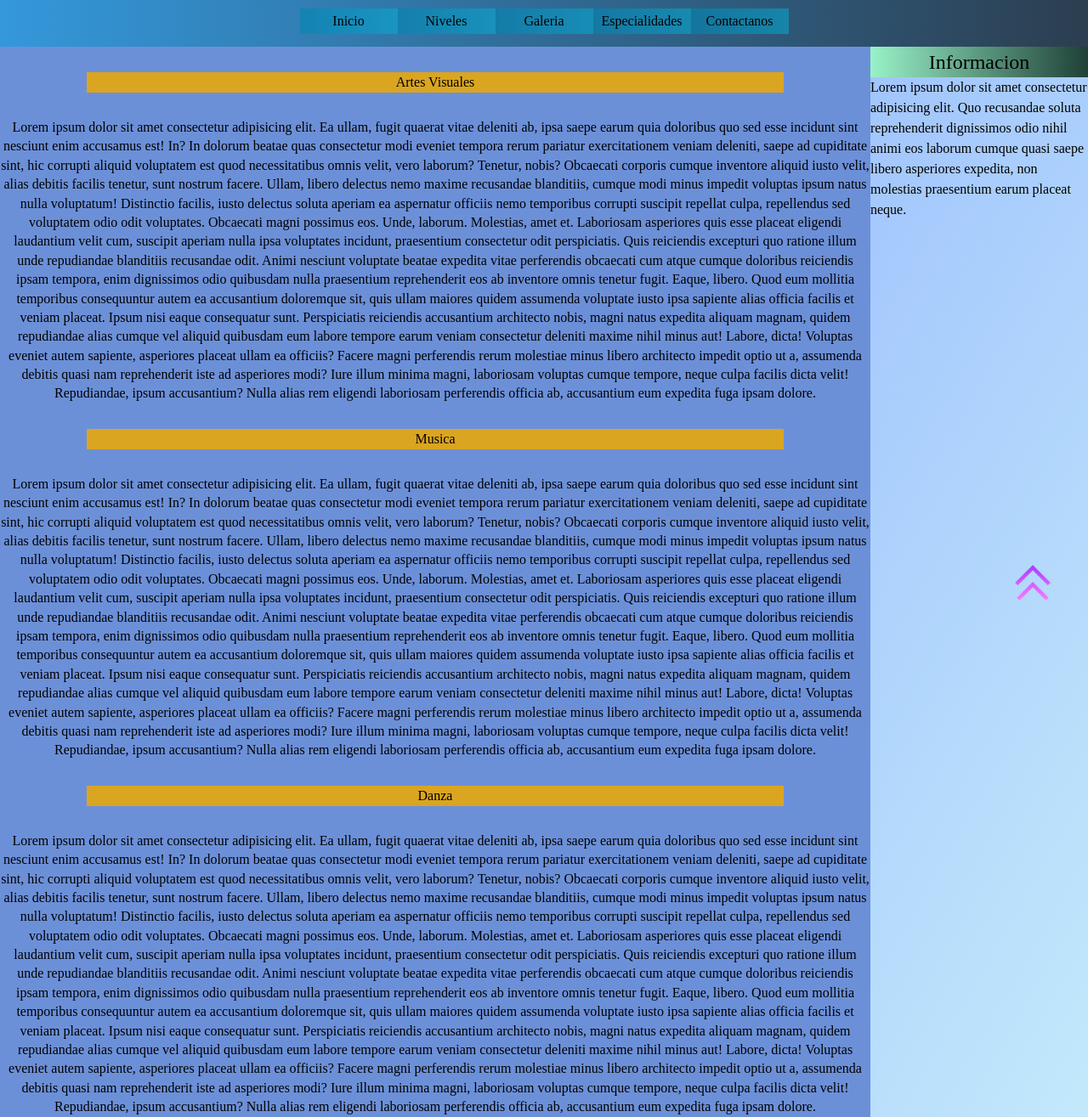
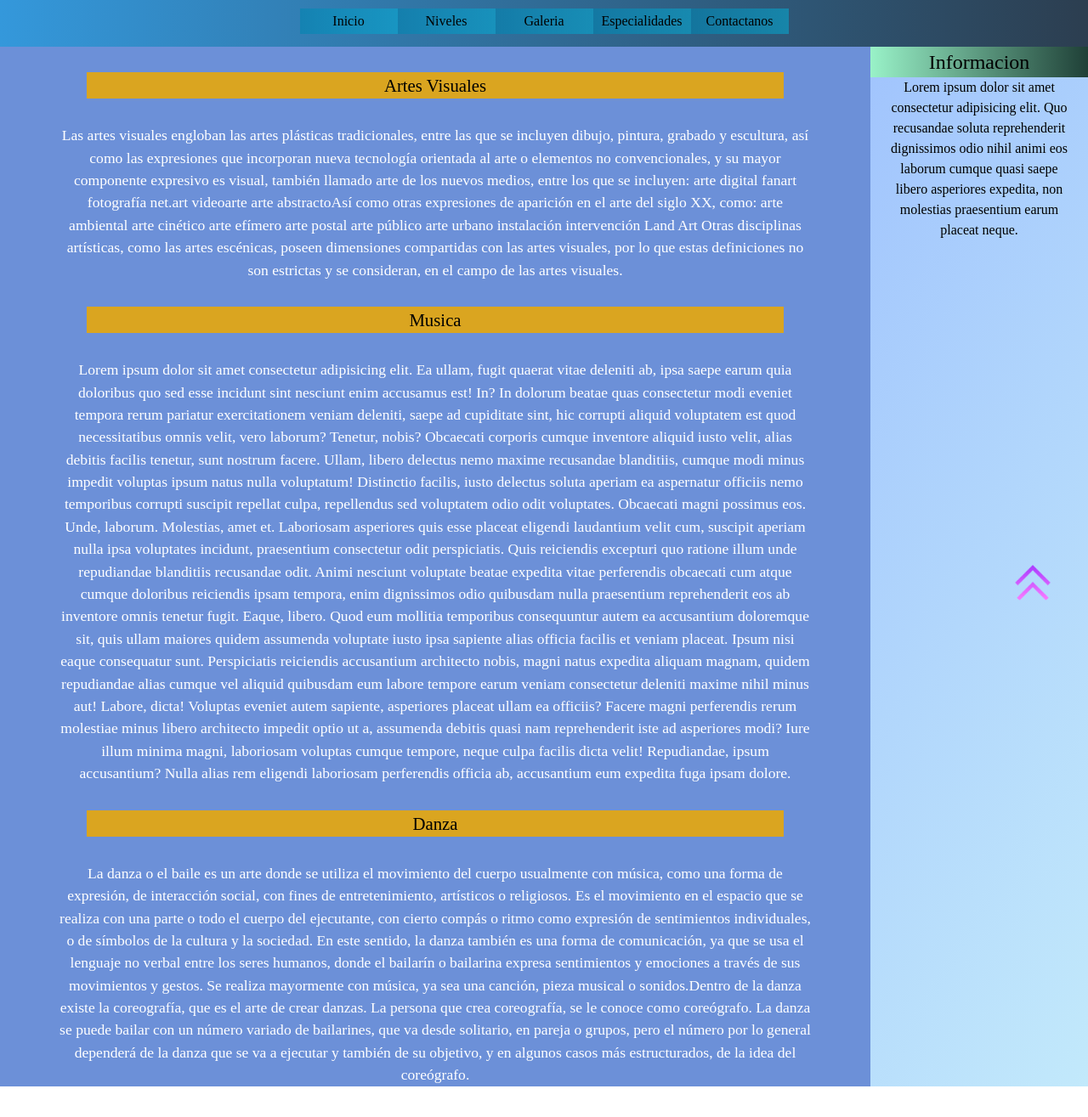
Before and after one commit to IgnacioTosini/CoderCurso, a website: page pages/especialidades.html in a window 1280 px wide. Shown: the part 80-1395 px from the top of the page at 85% size. After the commit the page ends 1359 px from the top, so only its background shows below. Drawn offline with nearby package versions, Linux system fonts and the light colour scheme.

Commit message:
cambios esteticos

```diff
--- a/pages/especialidades.html
+++ b/pages/especialidades.html
@@ -57,35 +57,7 @@
             <section>
                 <section class="sectionInfo">
                     <h3 id="artesVisuales">Artes Visuales</h3>
-                    <p>Lorem ipsum dolor sit amet consectetur adipisicing elit. Ea ullam, fugit quaerat vitae deleniti
-                        ab, ipsa saepe earum quia doloribus quo sed esse incidunt sint nesciunt enim accusamus est! In?
-                        In dolorum beatae quas consectetur modi eveniet tempora rerum pariatur exercitationem veniam
-                        deleniti, saepe ad cupiditate sint, hic corrupti aliquid voluptatem est quod necessitatibus
-                        omnis velit, vero laborum? Tenetur, nobis?
-                        Obcaecati corporis cumque inventore aliquid iusto velit, alias debitis facilis tenetur, sunt
-                        nostrum facere. Ullam, libero delectus nemo maxime recusandae blanditiis, cumque modi minus
-                        impedit voluptas ipsum natus nulla voluptatum!
-                        Distinctio facilis, iusto delectus soluta aperiam ea aspernatur officiis nemo temporibus
-                        corrupti suscipit repellat culpa, repellendus sed voluptatem odio odit voluptates. Obcaecati
-                        magni possimus eos. Unde, laborum. Molestias, amet et.
-                        Laboriosam asperiores quis esse placeat eligendi laudantium velit cum, suscipit aperiam nulla
-                        ipsa voluptates incidunt, praesentium consectetur odit perspiciatis. Quis reiciendis excepturi
-                        quo ratione illum unde repudiandae blanditiis recusandae odit.
-                        Animi nesciunt voluptate beatae expedita vitae perferendis obcaecati cum atque cumque doloribus
-                        reiciendis ipsam tempora, enim dignissimos odio quibusdam nulla praesentium reprehenderit eos ab
-                        inventore omnis tenetur fugit. Eaque, libero.
-                        Quod eum mollitia temporibus consequuntur autem ea accusantium doloremque sit, quis ullam
-                        maiores quidem assumenda voluptate iusto ipsa sapiente alias officia facilis et veniam placeat.
-                        Ipsum nisi eaque consequatur sunt.
-                        Perspiciatis reiciendis accusantium architecto nobis, magni natus expedita aliquam magnam,
-                        quidem repudiandae alias cumque vel aliquid quibusdam eum labore tempore earum veniam
-                        consectetur deleniti maxime nihil minus aut! Labore, dicta!
-                        Voluptas eveniet autem sapiente, asperiores placeat ullam ea officiis? Facere magni perferendis
-                        rerum molestiae minus libero architecto impedit optio ut a, assumenda debitis quasi nam
-                        reprehenderit iste ad asperiores modi?
-                        Iure illum minima magni, laboriosam voluptas cumque tempore, neque culpa facilis dicta velit!
-                        Repudiandae, ipsum accusantium? Nulla alias rem eligendi laboriosam perferendis officia ab,
-                        accusantium eum expedita fuga ipsam dolore.</p>
+                    <p>Las artes visuales engloban las artes plásticas tradicionales, entre las que se incluyen dibujo, pintura, grabado y escultura, así como las expresiones que incorporan nueva tecnología orientada al arte o elementos no convencionales, y su mayor componente expresivo es visual, también llamado arte de los nuevos medios, entre los que se incluyen: arte digital fanart fotografía net.art videoarte arte abstractoAsí como otras expresiones de aparición en el arte del siglo XX, como: arte ambiental arte cinético arte efímero arte postal arte público arte urbano instalación intervención Land Art Otras disciplinas artísticas, como las artes escénicas, poseen dimensiones compartidas con las artes visuales, por lo que estas definiciones no son estrictas y se consideran, en el campo de las artes visuales.</p>
                     <h3 id="musica">Musica</h3>
                     <p>Lorem ipsum dolor sit amet consectetur adipisicing elit. Ea ullam, fugit quaerat vitae deleniti
                         ab, ipsa saepe earum quia doloribus quo sed esse incidunt sint nesciunt enim accusamus est! In?
@@ -117,35 +89,7 @@
                         Repudiandae, ipsum accusantium? Nulla alias rem eligendi laboriosam perferendis officia ab,
                         accusantium eum expedita fuga ipsam dolore.</p>
                     <h3 id="danza">Danza</h3>
-                    <p>Lorem ipsum dolor sit amet consectetur adipisicing elit. Ea ullam, fugit quaerat vitae deleniti
-                        ab, ipsa saepe earum quia doloribus quo sed esse incidunt sint nesciunt enim accusamus est! In?
-                        In dolorum beatae quas consectetur modi eveniet tempora rerum pariatur exercitationem veniam
-                        deleniti, saepe ad cupiditate sint, hic corrupti aliquid voluptatem est quod necessitatibus
-                        omnis velit, vero laborum? Tenetur, nobis?
-                        Obcaecati corporis cumque inventore aliquid iusto velit, alias debitis facilis tenetur, sunt
-                        nostrum facere. Ullam, libero delectus nemo maxime recusandae blanditiis, cumque modi minus
-                        impedit voluptas ipsum natus nulla voluptatum!
-                        Distinctio facilis, iusto delectus soluta aperiam ea aspernatur officiis nemo temporibus
-                        corrupti suscipit repellat culpa, repellendus sed voluptatem odio odit voluptates. Obcaecati
-                        magni possimus eos. Unde, laborum. Molestias, amet et.
-                        Laboriosam asperiores quis esse placeat eligendi laudantium velit cum, suscipit aperiam nulla
-                        ipsa voluptates incidunt, praesentium consectetur odit perspiciatis. Quis reiciendis excepturi
-                        quo ratione illum unde repudiandae blanditiis recusandae odit.
-                        Animi nesciunt voluptate beatae expedita vitae perferendis obcaecati cum atque cumque doloribus
-                        reiciendis ipsam tempora, enim dignissimos odio quibusdam nulla praesentium reprehenderit eos ab
-                        inventore omnis tenetur fugit. Eaque, libero.
-                        Quod eum mollitia temporibus consequuntur autem ea accusantium doloremque sit, quis ullam
-                        maiores quidem assumenda voluptate iusto ipsa sapiente alias officia facilis et veniam placeat.
-                        Ipsum nisi eaque consequatur sunt.
-                        Perspiciatis reiciendis accusantium architecto nobis, magni natus expedita aliquam magnam,
-                        quidem repudiandae alias cumque vel aliquid quibusdam eum labore tempore earum veniam
-                        consectetur deleniti maxime nihil minus aut! Labore, dicta!
-                        Voluptas eveniet autem sapiente, asperiores placeat ullam ea officiis? Facere magni perferendis
-                        rerum molestiae minus libero architecto impedit optio ut a, assumenda debitis quasi nam
-                        reprehenderit iste ad asperiores modi?
-                        Iure illum minima magni, laboriosam voluptas cumque tempore, neque culpa facilis dicta velit!
-                        Repudiandae, ipsum accusantium? Nulla alias rem eligendi laboriosam perferendis officia ab,
-                        accusantium eum expedita fuga ipsam dolore.</p>
+                    <p>La danza o el baile es un arte donde se utiliza el movimiento del cuerpo usualmente con música, como una forma de expresión, de interacción social, con fines de entretenimiento, artísticos o religiosos. Es el movimiento en el espacio que se realiza con una parte o todo el cuerpo del ejecutante, con cierto compás o ritmo como expresión de sentimientos individuales, o de símbolos de la cultura y la sociedad. En este sentido, la danza también es una forma de comunicación, ya que se usa el lenguaje no verbal entre los seres humanos, donde el bailarín o bailarina expresa sentimientos y emociones a través de sus movimientos y gestos. Se realiza mayormente con música, ya sea una canción, pieza musical o sonidos.Dentro de la danza existe la coreografía, que es el arte de crear danzas. La persona que crea coreografía, se le conoce como coreógrafo. La danza se puede bailar con un número variado de bailarines, que va desde solitario, en pareja o grupos, pero el número por lo general dependerá de la danza que se va a ejecutar y también de su objetivo, y en algunos casos más estructurados, de la idea del coreógrafo.</p>
                 </section>
         </div>
         <aside class="col-span-4 sm:col-span-1 aside_Container">
--- a/utils/scss/style.scss
+++ b/utils/scss/style.scss
@@ -410,10 +410,15 @@ a {
         h3{
             font-size:x-large;
             text-align: center;
-            background: #1f4037;  /* fallback for old browsers */
-background: -webkit-linear-gradient(to right, #99f2c8, #1f4037);  /* Chrome 10-25, Safari 5.1-6 */
-background: linear-gradient(to right, #99f2c8, #1f4037); /* W3C, IE 10+/ Edge, Firefox 16+, Chrome 26+, Opera 12+, Safari 7+ */
+            background: #1f4037;
+            background: -webkit-linear-gradient(to right, #99f2c8, #1f4037);
+            background: linear-gradient(to right, #99f2c8, #1f4037);
 
+        }
+        p{
+            font-size: 1rem;
+            text-align: center;
+            margin: 0 20px 0 20px;
         }
     }
 
@@ -454,6 +459,7 @@ background: linear-gradient(to right, #99f2c8, #1f4037); /* W3C, IE 10+/ Edge, F
 
         .ciclos {
             width: 100%;
+            font-size: 1.6rem;
             margin: 0px 0px 30px 0px;
             background-color: rgba(199, 30, 30, 0.644);
         }
@@ -536,20 +542,25 @@ background: linear-gradient(to right, #99f2c8, #1f4037); /* W3C, IE 10+/ Edge, F
         width: 100%;
 
         .ciclos {
-            width: 100%;
-            margin: 0px 0px 30px 0px;
+            width: 90%;
+            margin: 30px 0px 25px 0px;
             background-color: rgba(199, 30, 30, 0.644);
         }
 
         h3 {
             width: 80%;
             background-color: goldenrod;
+            font-size: 1.3rem;
             margin: 30px 0px 30px 0px;
         }
 
         p {
-            /*font-family: "Times New Roman";*/
-            line-height: 1.4;
+            font-family: "Times New Roman";
+            line-height: 1.5;
+            font-size: 1.1em;
+            color: #fff;
+            vertical-align: middle;
+            margin: 0px 70px 0px 70px;
         }
     }
 }
```
Also changed, not shown: utils/scss/style.css, 1 other file.
